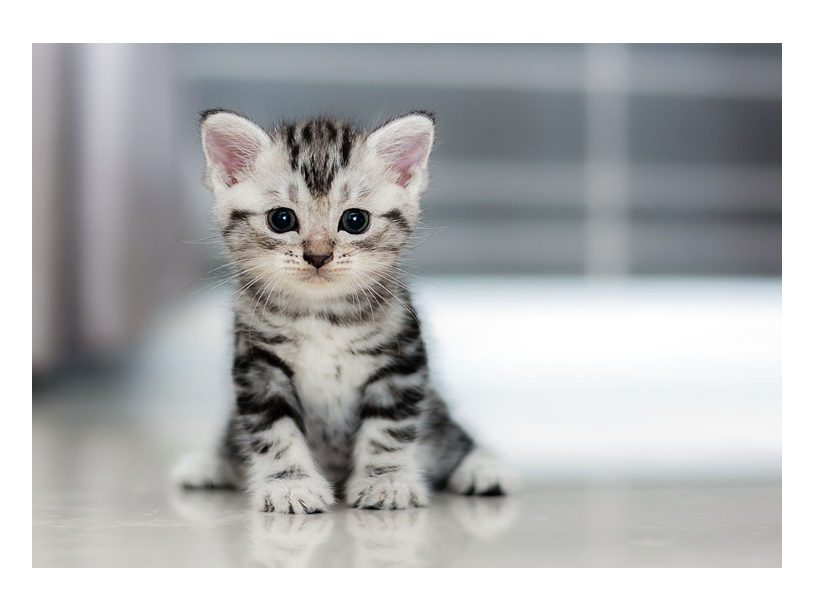
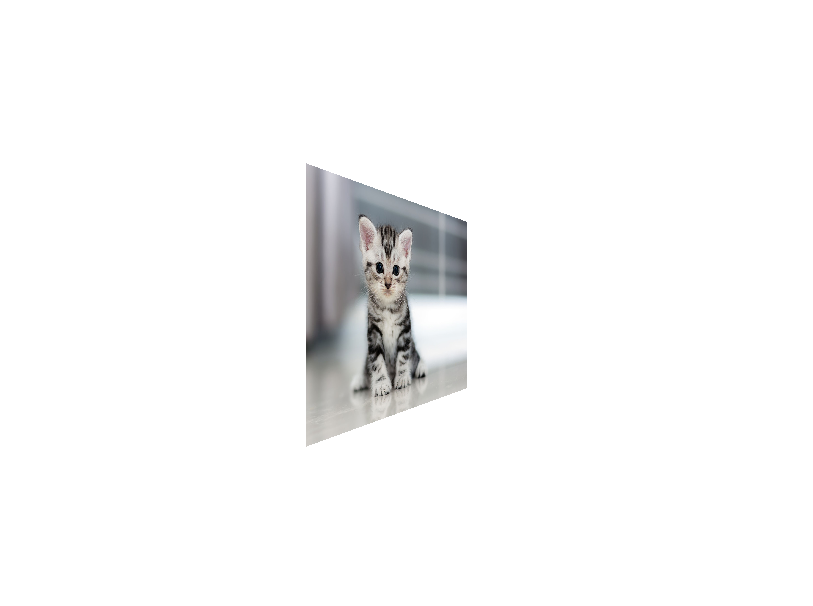
Before and after one commit to kskannandotwin/css-3d-transforms, a plain HTML site: page index.html in a window 1280 px wide. In both pictures the pointer is over the picture 640 px from the left and 305 px from the top of the page. Shown: the whole page, without its empty margins (233-1046 px from the left). Drawn offline with Linux system fonts and the light colour scheme.

Commit message:
05.01.2024-cri3d
completed

```diff
--- a/index.html
+++ b/index.html
@@ -18,7 +18,7 @@
         }
 
         img:hover {
-            transform: translateZ(300px);
+            transform: rotateY(60deg);
         }
     </style>
 </head>
```
